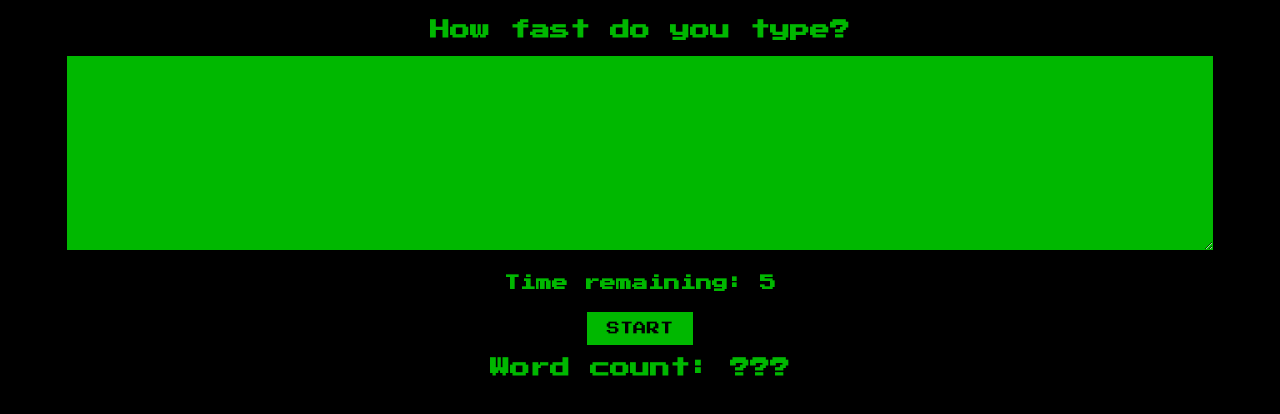
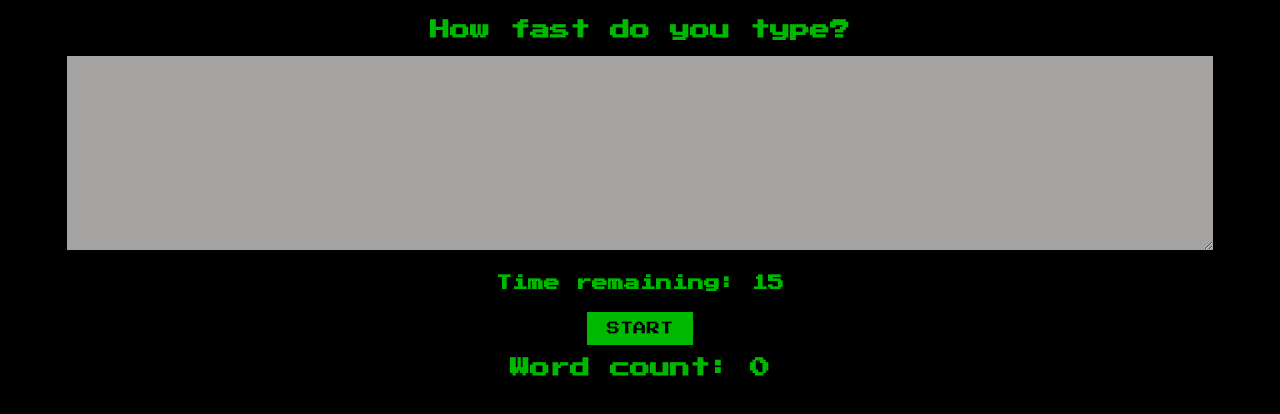
Before and after one commit to thompsian/typing-speed, a React (Create React App) app: page / in a window 1280 px wide. Shown: the top 414 px of the page. Built offline with nearby package versions, Linux system fonts and the light colour scheme.

Commit message:
functional game

```diff
--- a/public/styles.css
+++ b/public/styles.css
@@ -23,6 +23,10 @@ button {
     text-transform: uppercase;
 }
 
+button:disabled {
+    cursor: not-allowed;
+}
+
 h1 {
     font-size: 20px;
     text-align:center;
@@ -38,3 +42,7 @@ textarea {
     background: #00b800;
     padding: 10px;
 }
+
+textarea:disabled {
+    background-color: #a5a2a2;
+}
--- a/src/App.js
+++ b/src/App.js
@@ -1,9 +1,12 @@
 import React, {useState, useEffect} from "react"
 
 function App() {
+    const STARTING_TIME = 15
+
     const [text, setText] = useState("")
-    const [timeRemaining, setTimeRemaining] = useState(5)
+    const [timeRemaining, setTimeRemaining] = useState(STARTING_TIME)
     const [isTimeRunning, setIsTimeRunning] = useState(false)
+    const [wordCount, setWordCount] = useState(0)
 
     function handleChange(e) {
         const {value} = e.target
@@ -15,13 +18,24 @@ function App() {
         return wordsArr.filter(word => word !== "").length
     }
 
+    function startGame(){
+        setIsTimeRunning(true)
+        setTimeRemaining(STARTING_TIME)
+        setText("")
+    }
+
+    function endGame() {
+        setIsTimeRunning(false)
+        setWordCount(calculateWordCount(text))
+    }
+
     useEffect(() => {
         if(isTimeRunning && timeRemaining > 0) {
             setTimeout(() => {
                 setTimeRemaining(time => time - 1)
             }, 1000)
         } else if(timeRemaining === 0) {
-            setIsTimeRunning(false)
+            endGame()
         }
     }, [timeRemaining, isTimeRunning])
 
@@ -31,10 +45,16 @@ function App() {
             <textarea
                 onChange={handleChange}
                 value={text}
+                disabled={!isTimeRunning}
             />
             <h4>Time remaining: {timeRemaining}</h4>
-            <button onClick={() => setIsTimeRunning(true)}>Start</button>
-            <h1>Word count: ???</h1>
+            <button
+                onClick={startGame}
+                disabled={isTimeRunning}
+            >
+                Start
+            </button>
+            <h1>Word count: {wordCount}</h1>
         </div>
     )
 }
```
